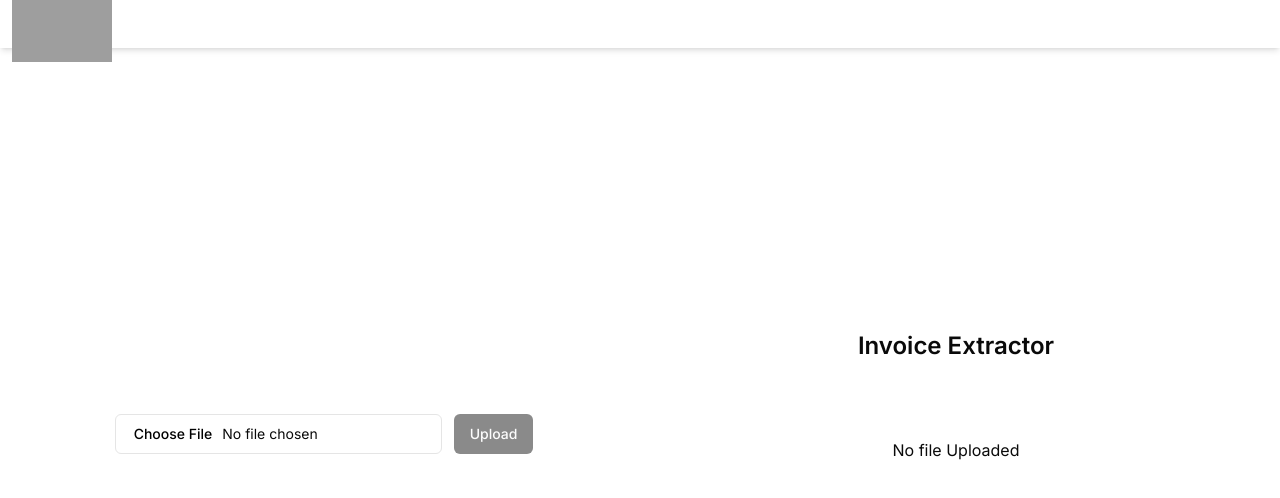
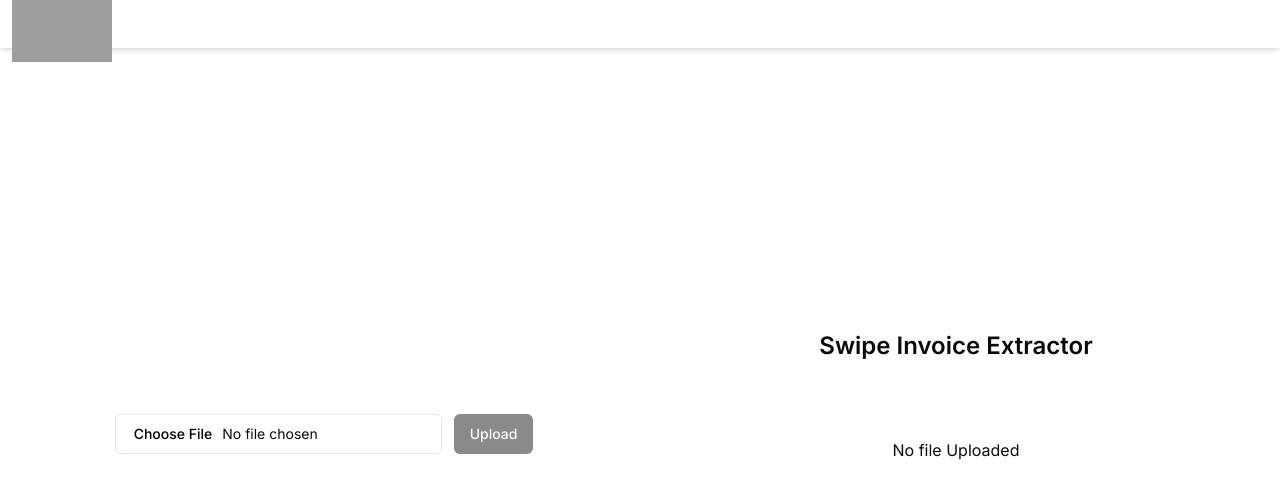
Before and after one commit to DeadmanAbir/swipe-invoice, a Next.js app: page / in a window 1280 px wide. Shown: the top 498 px of the page. Built offline with nearby package versions, Linux system fonts and the light colour scheme; grey boxes are pictures that could not be loaded.

Commit message:
fix : bug fix

```diff
--- a/src/app/_components/table-component.tsx
+++ b/src/app/_components/table-component.tsx
@@ -17,10 +17,11 @@
   const handleClearStorage = () => {
     localStorage.removeItem('invoiceData')
     setInvoiceData(null)
+    window.location.reload()
   }
   return (
     <div className="flex flex-col items-center gap-2 justify-center w-full">
-      <div className="text-2xl font-semibold">Invoice Extractor</div>
+      <div className="text-2xl font-semibold">Swipe Invoice Extractor</div>
 
       {loading ? (
         <div className="w-full flex flex-col gap-3">
@@ -84,7 +85,7 @@
 
       <div className="flex items-center justify-end w-full">
         {invoiceData && (
-          <Button onClick={handleClearStorage}>
+          <Button onClick={handleClearStorage} disabled={loading}>
             <Trash2 className="h-5 w-5" />
           </Button>
         )}
```
